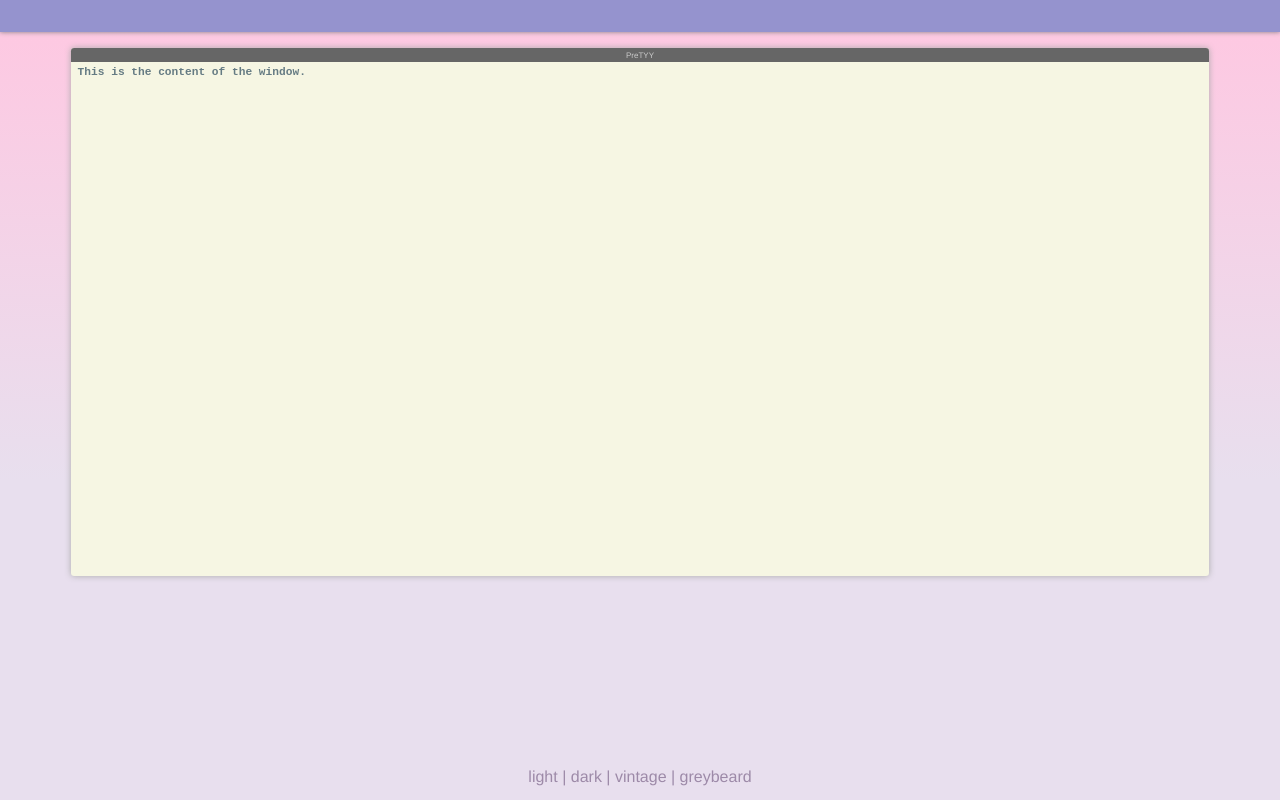
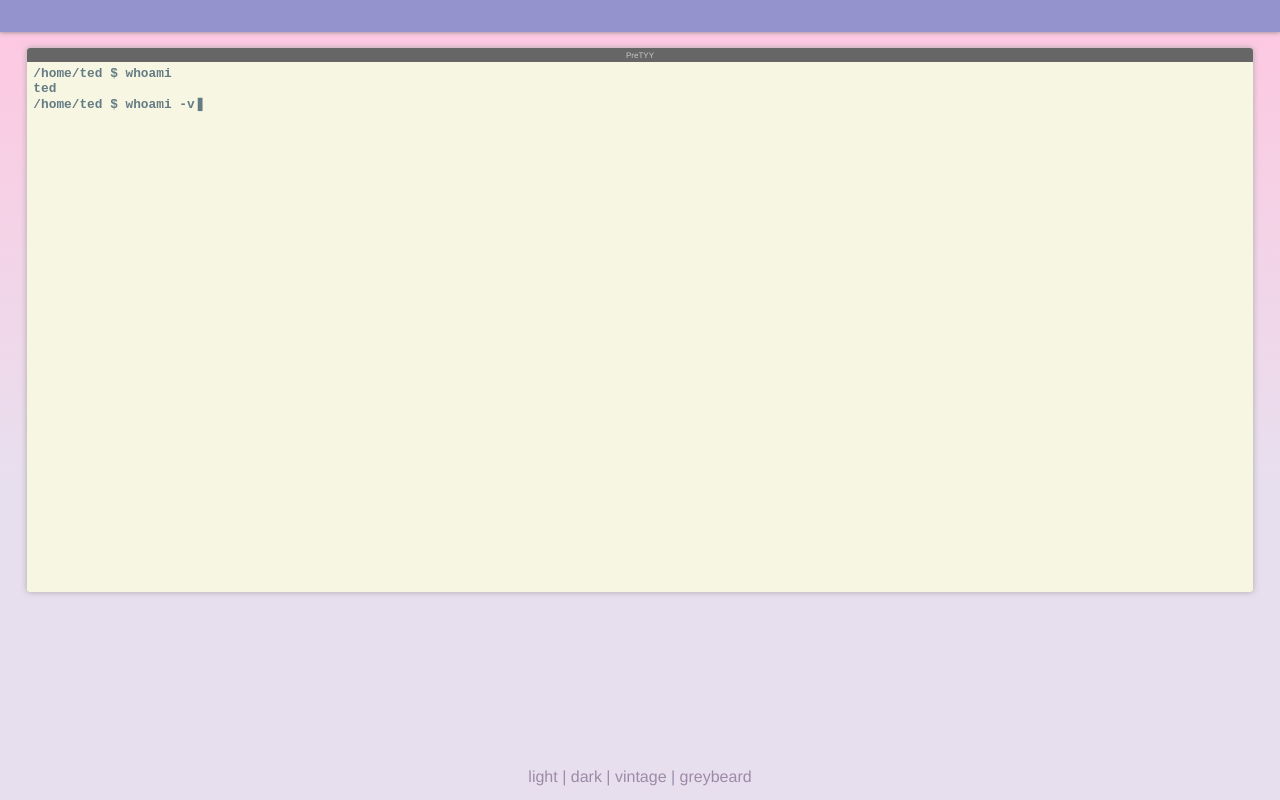
Before and after one commit to tedthemusician/site, a Vue app: page /whoami in a window 1280 px wide. Built offline with nearby package versions, Linux system fonts and the light colour scheme.

Commit message:
"Animate" VirtualTerminal text

```diff
--- a/package.json
+++ b/package.json
@@ -22,6 +22,7 @@
         "babel-eslint": "^10.1.0",
         "eslint": "^6.7.2",
         "eslint-plugin-vue": "^6.2.2",
+        "raw-loader": "^4.0.1",
         "vue-template-compiler": "^2.6.11"
     }
 }
--- a/src/components/whoami/VirtualTerminal.vue
+++ b/src/components/whoami/VirtualTerminal.vue
@@ -3,14 +3,47 @@
     <div id="title-bar" :style="titleBarStyle">
         <span id="title">PreTYY</span>
     </div>
-    <div id="content" :style="contentStyle">
-        This is the content of the window.
+    <div id="screen" :style="screenStyle">
+        <pre :style="preStyle" v-html="content" />
     </div>
 </main>
 </template>
 
 <script>
+import { randRange } from '@/utils.js'
+import fullText from '@/assets/whoami/terminalText.txt'
+
+function parseText(rawText) {
+    const inputMarker = '$ '
+    const lines = rawText.split('\n')
+    const commands = []
+
+    let currentCommand
+
+    for (const line of lines) {
+        if (line.startsWith(inputMarker)) {
+            commands.push({output: []})
+            currentCommand = commands.slice(-1)[0]
+            currentCommand.input = line.replace(inputMarker, '')
+        } else {
+            currentCommand.output.push(line)
+        }
+    }
+
+    return commands
+}
+
+const commandTimeout = 1200
+const enterTimeout = 500
+const promptTimeout = 400
+
+const prompt = '/home/ted $ '
+
 export default {
+    data: () => ({
+        text: '',
+        commands: parseText(fullText),
+    }),
     computed: {
         windowStyle() {
             return this.$store.getters.getStyle('whoami', 'window')
@@ -18,9 +51,45 @@ export default {
         titleBarStyle() {
             return this.$store.getters.getStyle('whoami', 'titleBar')
         },
-        contentStyle() {
-            return this.$store.getters.getStyle('whoami', 'content')
+        screenStyle() {
+            return this.$store.getters.getStyle('whoami', 'screen')
         },
+        preStyle() {
+            return this.$store.getters.getStyle('whoami', 'pre')
+        },
+        content() {
+            return `${this.text}&#10074;`
+        },
+    },
+    methods: {
+        displayNext(remainingCommands) {
+            this.text += prompt
+            if (remainingCommands.length) {
+                window.setTimeout(() => {
+                    const { input, output } = remainingCommands[0]
+                    this.enterCommand(input, output, () => {
+                        this.displayNext(remainingCommands.slice(1))
+                    })
+                }, commandTimeout)
+            }
+        },
+        enterCommand(input, output, callback) {
+            const charTimeout = randRange(50, 150)
+            window.setTimeout(() => {
+                this.text += input[0]
+                if (input.length > 1) {
+                    this.enterCommand(input.slice(1), output, callback)
+                } else {
+                    window.setTimeout(() => {
+                        this.text += `<br>${output.join('<br>')}<br>`
+                        window.setTimeout(callback, promptTimeout)
+                    }, enterTimeout)
+                }
+            }, charTimeout)
+        },
+    },
+    mounted() {
+        this.displayNext(this.commands)
     },
 }
 </script>
--- a/src/styles/whoami.js
+++ b/src/styles/whoami.js
@@ -10,8 +10,8 @@ const defaults = {
         margin: '0.5rem auto',
 
         'min-width': '4rem',
-        'max-width': '90%',
-        'min-height': '33rem',
+        'max-width': '97%',
+        'min-height': '34rem',
 
         background: '#f6f6e3',
         'border-radius': windowBorderRadius,
@@ -33,16 +33,19 @@ const defaults = {
         color: '#ccc',
         'vertical-align': 'middle',
     },
-    content: {
+    screen: {
         padding: '0.2rem 0.4rem 0.4rem 0.4rem',
+    },
+    pre: {
+        margin: 0,
 
         color: '#657b83',
 
+        'white-space': 'pre-wrap',
+        'text-align': 'left',
         'font-family': 'Courier New, monospace',
-        'font-size': '0.7rem',
+        'font-size': '0.8rem',
         'font-weight': 'bold',
-
-        'text-align': 'left',
     },
 }
 
--- /dev/null
+++ b/src/utils.js
@@ -0,0 +1,4 @@
+export function randRange(low, high) {
+    const difference = high - low
+    return (Math.random() * difference) + low
+}
```
Also changed, not shown: src/assets/whoami/terminalText.txt (added), 1 other file (tests, documents, lock files or other folders).
